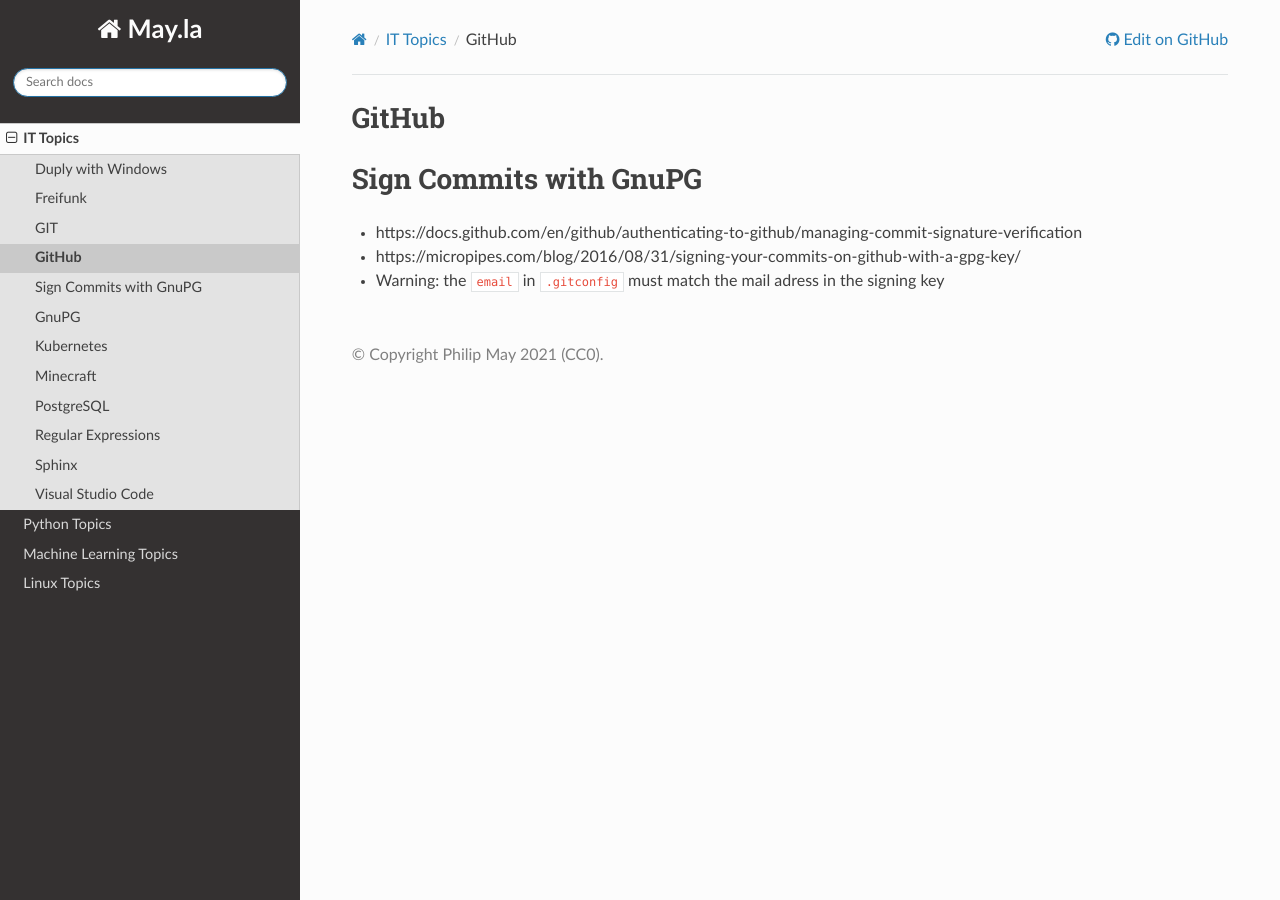
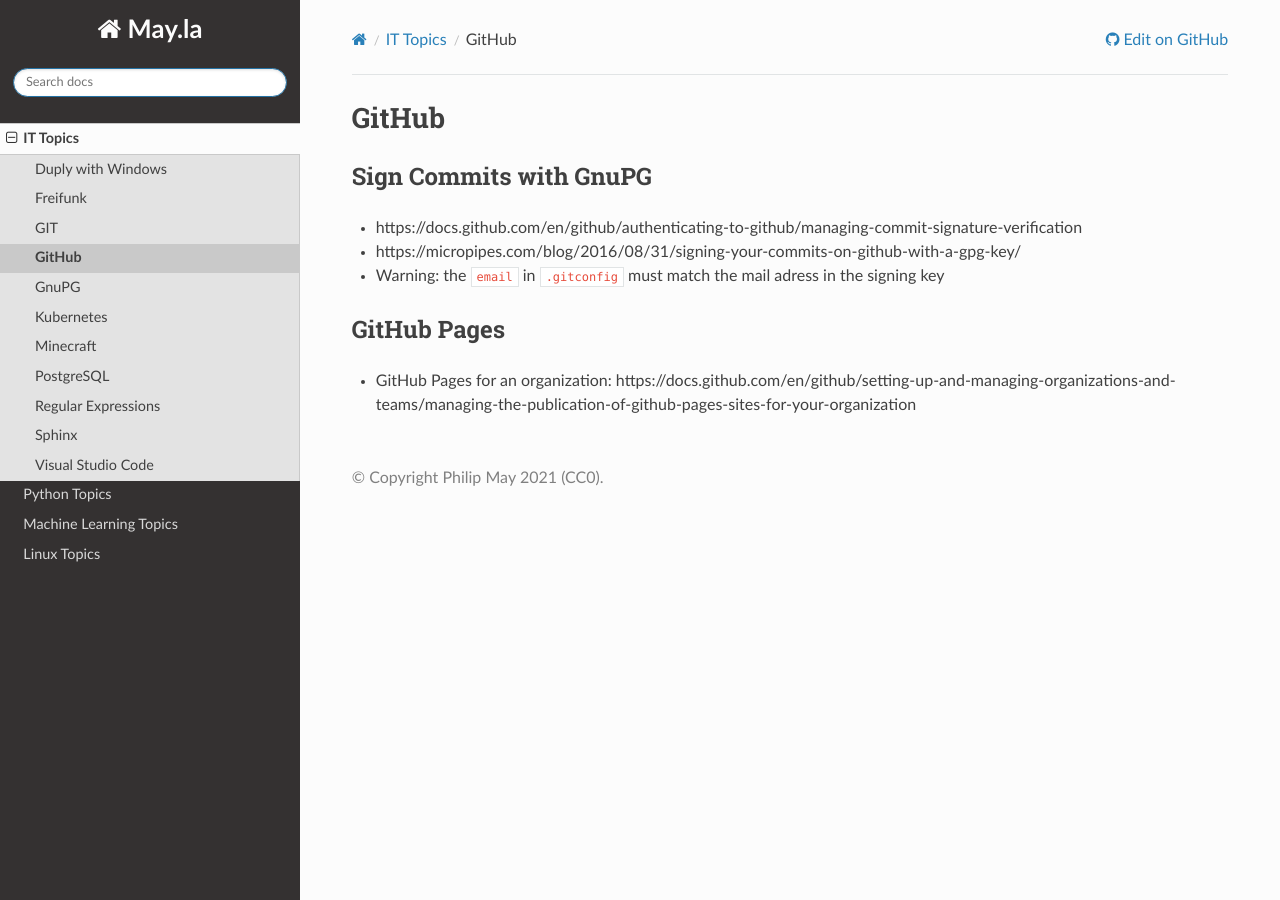
Before and after one commit to PhilipMay/May.la, a Sphinx documentation site: the page built from source/it/github.md, in a window 1280 px wide. Built offline with Sphinx 7.4.7 and the Read the Docs theme 2.0.0, drawn with Linux system fonts in a browser that asks for light colours.

Commit message:
Update github.md

```diff
--- a/source/it/github.md
+++ b/source/it/github.md
@@ -1,6 +1,9 @@
 # GitHub
 
-# Sign Commits with GnuPG
+## Sign Commits with GnuPG
 - https://docs.github.com/en/github/authenticating-to-github/managing-commit-signature-verification
 - https://micropipes.com/blog/2016/08/31/signing-your-commits-on-github-with-a-gpg-key/
 - Warning: the `email` in `.gitconfig` must match the mail adress in the signing key
+
+## GitHub Pages
+- GitHub Pages for an organization: https://docs.github.com/en/github/setting-up-and-managing-organizations-and-teams/managing-the-publication-of-github-pages-sites-for-your-organization
```
